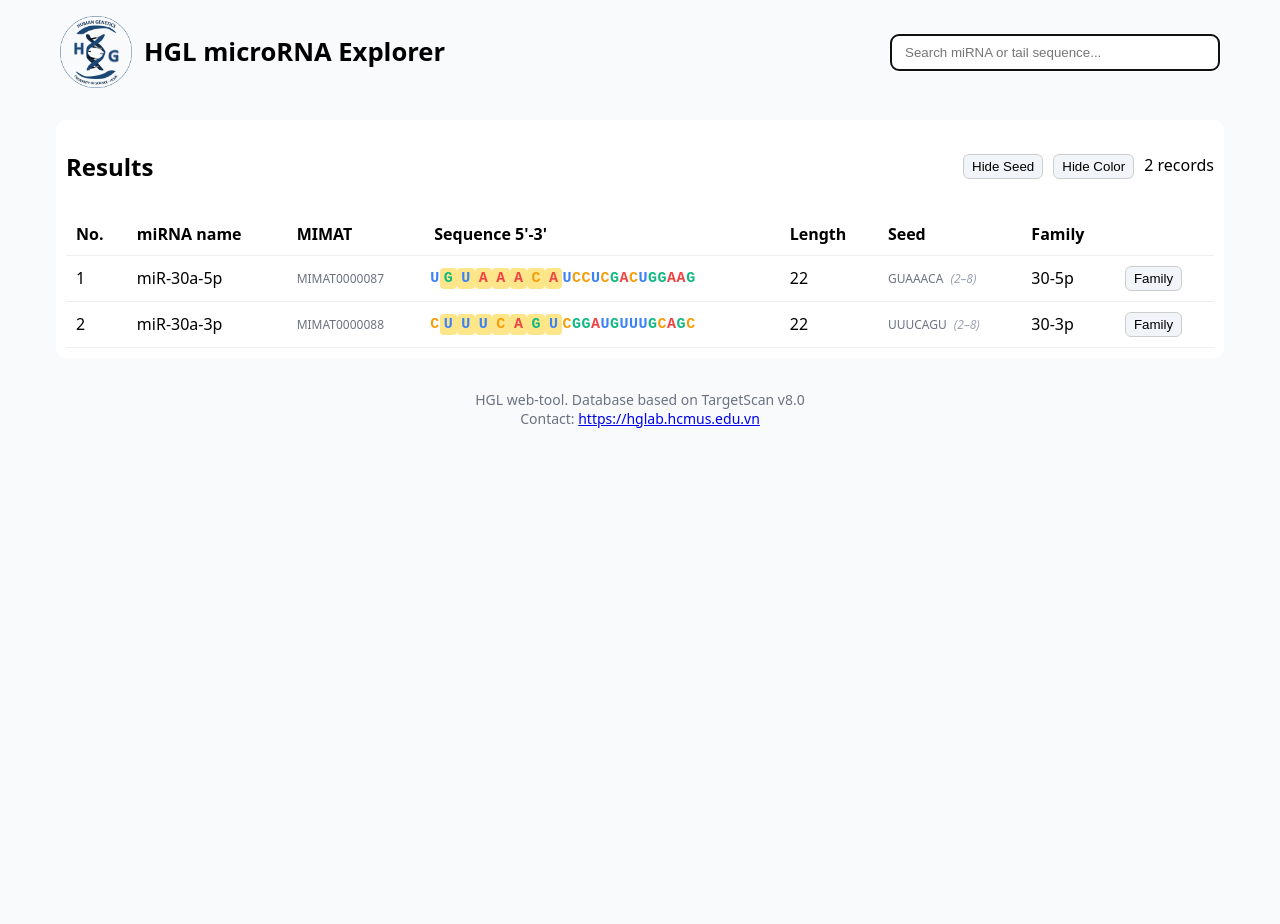
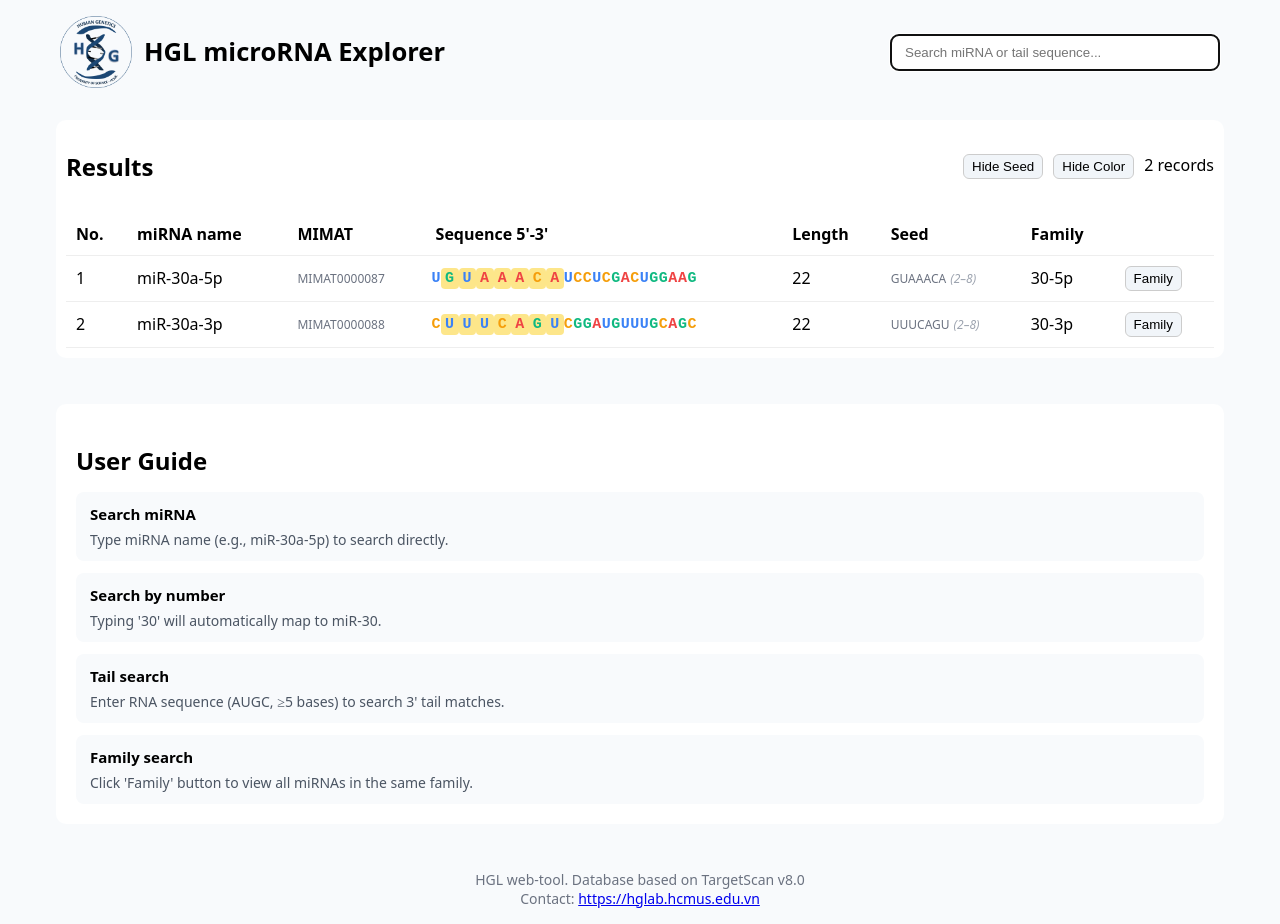
Before and after one commit to liamnicolas9x/mirna-search-app-20260414, a React (Vite) app in the folder frontend/: page / in a window 1280 px wide. Before the commit the page ends 800 px from the top, so only its background shows below. Built offline with nearby package versions, Linux system fonts and the light colour scheme; no server answers.

Commit message:
frontend update 26/04/16 21:20:15.83

```diff
--- a/frontend/src/App.jsx
+++ b/frontend/src/App.jsx
@@ -3,6 +3,7 @@ import "./styles.css";
 import "./header.css";
 import logo from "./assets/logo.png";
 import defaultData from "./data/default.json";
+import guide from "./data/guide.json";
 
 const API_URL = import.meta.env.VITE_API_URL || "http://localhost:8000";
 
@@ -65,7 +66,7 @@ function renderSeq(seq, seed, tail, showSeed, showColor) {
 }
 
 export default function App() {
-  const inputRef = useRef(null); // ✅ ref cho input
+  const inputRef = useRef(null);
 
   const [query, setQuery] = useState("");
   const [results, setResults] = useState(defaultData);
@@ -79,7 +80,7 @@ export default function App() {
   const [showColor, setShowColor] = useState(true);
   const [tailMode, setTailMode] = useState(false);
 
-  // ✅ AUTO FOCUS KHI LOAD + AUTO SELECT
+  // focus
   useEffect(() => {
     if (inputRef.current) {
       inputRef.current.focus();
@@ -87,7 +88,28 @@ export default function App() {
     }
   }, []);
 
-  // search logic
+  // wake backend
+  useEffect(() => {
+    fetch(`${API_URL}/health`).catch(() => {});
+  }, []);
+
+  // prefetch
+  useEffect(() => {
+    async function warmup() {
+      try {
+        const res = await fetch(`${API_URL}/search?q=miR`);
+        const data = await res.json();
+
+        if (data.results?.length) {
+          setResults(data.results);
+          setOriginalResults(data.results);
+        }
+      } catch {}
+    }
+    warmup();
+  }, []);
+
+  // search
   useEffect(() => {
     const raw = query.trim();
     if (!raw) return;
@@ -119,7 +141,7 @@ export default function App() {
       } finally {
         setLoading(false);
       }
-    }, 300);
+    }, 150);
 
     return () => clearTimeout(t);
   }, [query]);
@@ -159,21 +181,39 @@ export default function App() {
     setTimeout(() => setToast(""), 1200);
   }
 
+  // RESET HOME
+  function handleHome() {
+    setQuery("");
+    setResults(defaultData);
+    setOriginalResults(defaultData);
+    setFamilyMode(null);
+    setTailMode(false);
+
+    if (inputRef.current) {
+      inputRef.current.focus();
+      inputRef.current.select();
+    }
+  }
+
   return (
     <div className="app">
       <header className="header">
-        <div className="brand">
+        <div
+          className="brand"
+          onClick={handleHome}
+          style={{ cursor: "pointer" }}
+        >
           <img src={logo} alt="logo" />
           <h1>HGL microRNA Explorer</h1>
         </div>
 
         <input
-          ref={inputRef} // ✅ gắn ref
+          ref={inputRef}
           className="search-input"
           placeholder="Search miRNA or tail sequence..."
           value={query}
           onChange={(e) => setQuery(e.target.value)}
-          onFocus={(e) => e.target.select()} // ✅ vẫn giữ
+          onFocus={(e) => e.target.select()}
         />
       </header>
 
@@ -250,7 +290,6 @@ export default function App() {
                       {r.seed_m8}
                       {seedPos && (
                         <span className="pos">
-                          {" "}
                           ({seedPos[0]}–{seedPos[1]})
                         </span>
                       )}
@@ -273,6 +312,19 @@ export default function App() {
 
       {toast && <div className="toast">{toast}</div>}
 
+      {/* ===== USER GUIDE ===== */}
+      <div className="guide">
+        <h2>{guide.title}</h2>
+        <div className="guide-content">
+          {guide.sections.map((s, i) => (
+            <div key={i} className="guide-item">
+              <h3>{s.title}</h3>
+              <p>{s.content}</p>
+            </div>
+          ))}
+        </div>
+      </div>
+
       <footer className="footer">
         <div>HGL web-tool. Database based on TargetScan v8.0</div>
         <div>
--- /dev/null
+++ b/frontend/src/data/guide.json
@@ -0,0 +1,21 @@
+{
+  "title": "User Guide",
+  "sections": [
+    {
+      "title": "Search miRNA",
+      "content": "Type miRNA name (e.g., miR-30a-5p) to search directly."
+    },
+    {
+      "title": "Search by number",
+      "content": "Typing '30' will automatically map to miR-30."
+    },
+    {
+      "title": "Tail search",
+      "content": "Enter RNA sequence (AUGC, ≥5 bases) to search 3' tail matches."
+    },
+    {
+      "title": "Family search",
+      "content": "Click 'Family' button to view all miRNAs in the same family."
+    }
+  ]
+}
--- a/frontend/src/styles.css
+++ b/frontend/src/styles.css
@@ -205,3 +205,36 @@ button:hover {
   margin-left: 4px;
   font-style: italic;
 }
+/* ===== GUIDE SECTION ===== */
+.guide {
+  margin: 30px 16px;
+  background: white;
+  border-radius: 10px;
+  padding: 20px;
+}
+
+.guide h2 {
+  margin-bottom: 15px;
+}
+
+.guide-content {
+  display: grid;
+  gap: 12px;
+}
+
+.guide-item {
+  background: #f8fafc;
+  padding: 12px 14px;
+  border-radius: 8px;
+}
+
+.guide-item h3 {
+  margin: 0 0 6px 0;
+  font-size: 15px;
+}
+
+.guide-item p {
+  margin: 0;
+  font-size: 14px;
+  color: #4b5563;
+}
```
Also changed, not shown: 1 other file (tests, documents, lock files or other folders).
